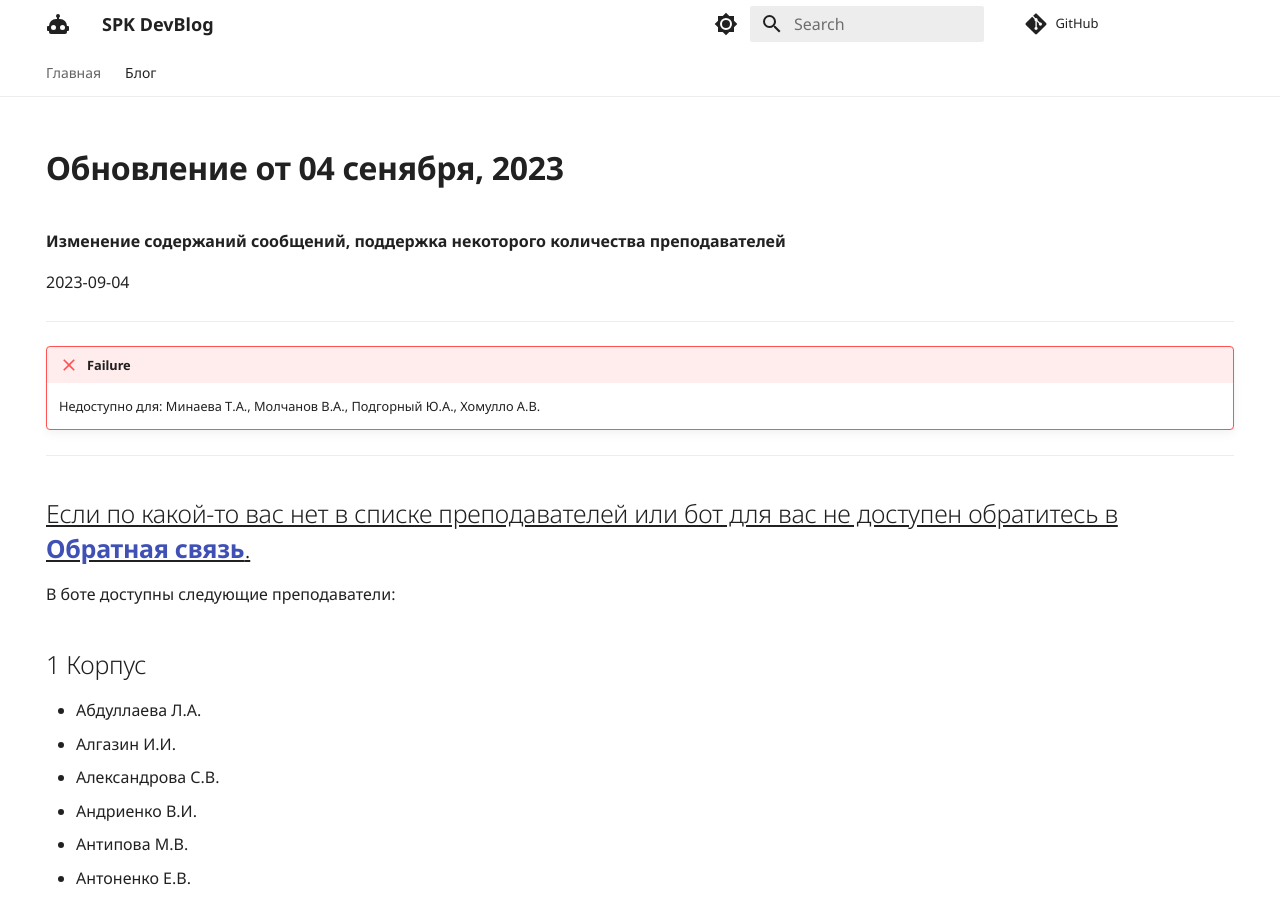
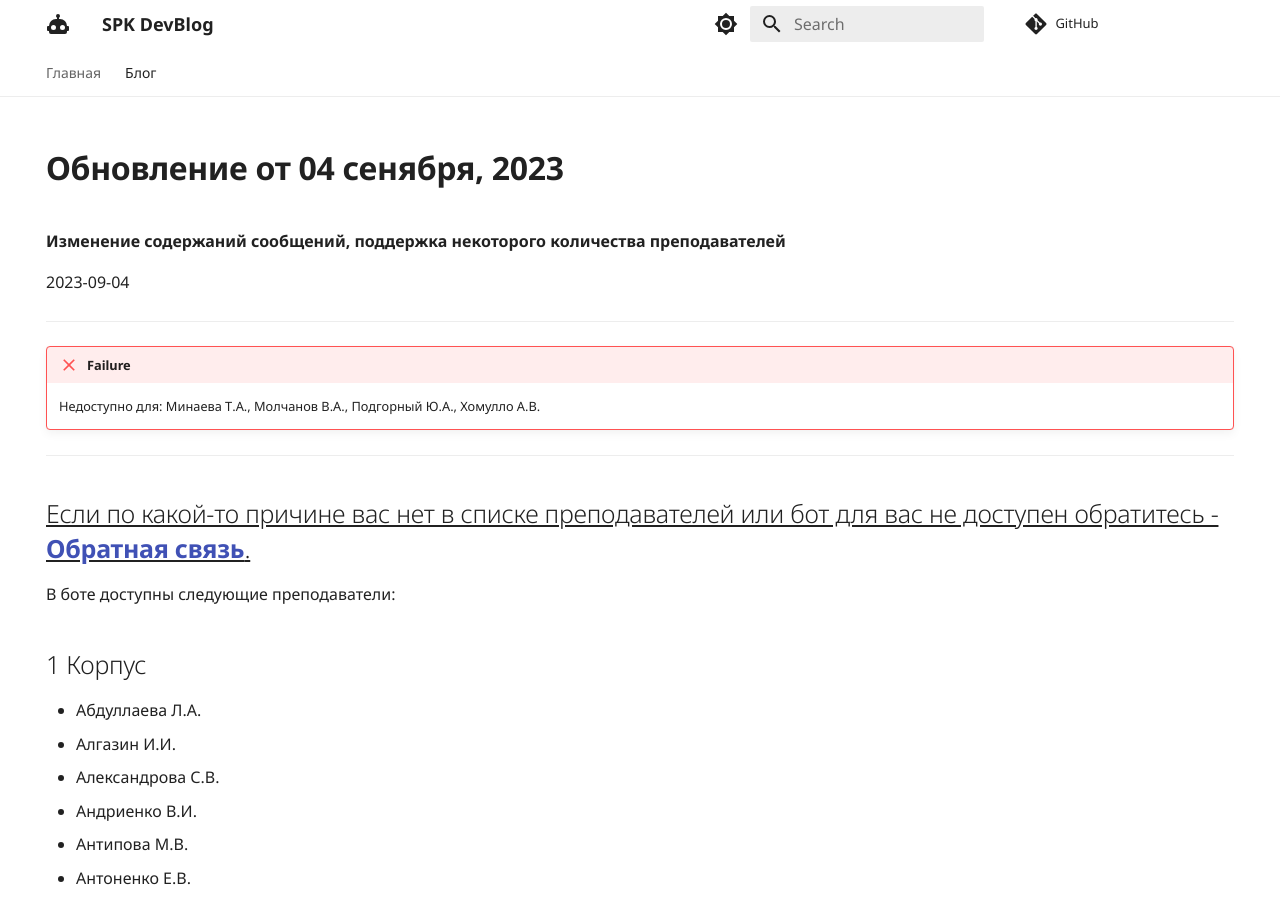
Before and after one commit to latushko1/spkschedule-blog, an MkDocs documentation site: the page built from docs/blog/updates/04-09-update.md, in a window 1280 px wide and 900 px high. Built offline with MkDocs 1.6.1 and Material for MkDocs 9.7.7, drawn with Linux system fonts in a browser that asks for light colours; comment, search, counter and statistics services are not loaded.

Commit message:
change text content, update version packages

```diff
--- a/docs/blog/updates/04-09-update.md
+++ b/docs/blog/updates/04-09-update.md
@@ -16,7 +16,7 @@ hide:
 ----
 
 
-## <u>Если по какой-то вас нет в списке преподавателей или бот для вас не доступен обратитесь  в <br/>[Обратная связь](https://t.me/latushko1).</u>
+## <u>Если по какой-то причине вас нет в списке преподавателей или бот для вас не доступен обратитесь - <br/> [Обратная связь](https://t.me/latushko1).</u>
 
 В боте доступны следующие преподаватели:
 
```
